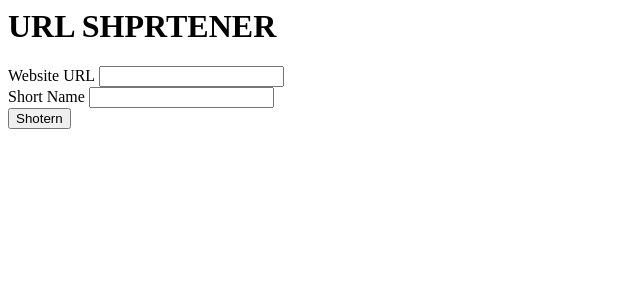
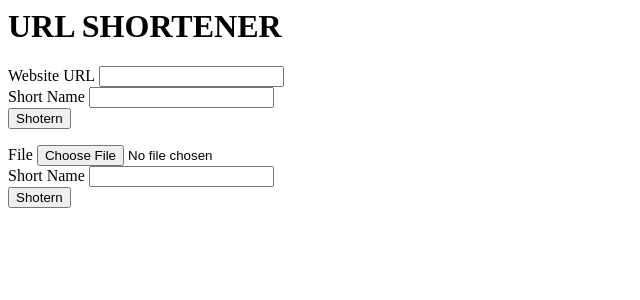
Before and after one commit to harshmangal1108/flask, a Flask app: page / in a window 1280 px wide. Shown: the top 300 px of the page, without its empty margins (0-640 px from the left). Run offline with Flask 2, Linux system fonts and the light colour scheme.

Commit message:
URL_shortener

```diff
--- a/url-shortner/app.py
+++ b/url-shortner/app.py
@@ -1,11 +1,14 @@
-from flask import Flask,render_template,request,redirect,url_for
+from flask import Flask,render_template,request,redirect,url_for,flash,abort,session
 import json
 import os.path
+from werkzeug.utils import secure_filename
 
 app = Flask(__name__)
+# This allows us to securly send messgaes back and forth to the user so that they can't see this info
+app.secret_key='hajaljhaksxakusyxajxuaydcxka'
 @app.route("/")
 def home():
-    return render_template("home.html")#name="Harsh" if to pass a variable from here to page
+    return render_template("home.html",codes=session.keys())#name="Harsh" if to pass a variable from here to page
 
 @app.route('/your-url',methods=['GET','POST'])
 def your_url():
@@ -20,12 +23,43 @@ def your_url():
                 urls=json.load(urls_file)
         # if short name or code is present redirecting to home page
         if request.form['code'] in urls.keys():
+            # flash for flask a way to display message as you move on to new web pages
+            flash('That short code is already been taken. Please enter some other.')
             return redirect(url_for('home'))
+        # Check wheather URL or string
+        if 'url' in request.form.keys():
+            urls[request.form['code']] = {'url':request.form['url']}
+        else:
+            f = request.files['file']  ## from HTML (name)
+            full_name=request.form['code']+ secure_filename(f.filename)
+            f.save('/home/harsh/Flask/url-shortner/static/user_files/'+full_name)
+            urls[request.form['code']] = {'file':full_name}
+        #urls[request.form['code']] = {'url':request.form['url']}
 
 
-        urls[request.form['code']] = {'url':request.form['url']}
         with open('urls.json','w') as url_file:
             json.dump(urls,url_file) ##saving to json
+            ##cookies for previous data
+            session[request.form['code']] = True
         return render_template("your_url.html",code=request.form['code'])#,name="Harsh")
     else :
         return redirect(url_for('home'))
+
+@app.route('/<string:code>')
+### entering shortened url and going to actual
+def redirect_to_url(code):
+    if os.path.exists('urls.json'):
+        with open('urls.json') as urls_file:
+            urls=json.load(urls_file)
+            if code in urls.keys():
+                ## checking key if file or url through iteration
+                if 'url' in urls[code].keys():
+                    return redirect(urls[code]['url'])
+                else:
+                    ## Serving static file in Flask
+                    return redirect(url_for('static',filename='user_files/'+urls[code]['file']))
+    return abort(404)
+## If some enter garbage route
+@app.errorhandler(404)
+def page_not_found(error):
+    return render_template('no_page.html'),404
--- a/url-shortner/templates/home.html
+++ b/url-shortner/templates/home.html
@@ -1,4 +1,9 @@
-<h1>URL SHPRTENER</h1>
+<h1>URL SHORTENER</h1>
+
+{% for message in get_flashed_messages()%} <!--Its jinjas own way to make for loop -->
+<h2>{{message}}</h2>
+{% endfor%} <!--Loop end line-->
+
 <form action="your-url" method="POST">
     <label for="url">Website URL</label>
     <input  type="url" name="url" value="" required>
@@ -9,3 +14,28 @@
     <input type="submit" value="Shotern">
 
 </form>
+
+<!--File uploads from user-->
+<form action="your-url" method="POST" enctype="multipart/form-data"> <!--says that this form allows to file upload-->
+    <label for="url">File</label>
+    <input  type="file" name="file" value="" required>
+    <br>
+    <label for="code">Short Name</label>
+    <input type="text" name="code" value="" required>
+    <br>
+    <input type="submit" value="Shotern">
+
+</form>
+
+<!--Cookies data displaying here-->
+{%if codes%}
+<h2>Codes Previously Created</h2>
+<ol>
+    <!-- there may be list of values previously so for loop-->
+    {%for code in codes%}
+    <a href="{{url_for('redirect_to_url',code=code)}}">
+    <li>{{code}}</li>
+    </a>
+    {%endfor%}
+</ol>
+{%endif%}
--- /dev/null
+++ b/url-shortner/templates/no_page.html
@@ -0,0 +1,3 @@
+<h1>Page not found !!</h1>
+<p>Not getting what do you want. Return to home page</p>
+<p><a href="{{ url_for('home') }}">Home</a></p>
--- a/url-shortner/urls.json
+++ b/url-shortner/urls.json
@@ -1 +1 @@
-{"gogo": {"url": "https://google.com"}, "go": {"url": "https://linkedin.com"}}
+{"hm": {"file": "hmIMG_20200108_113805.jpg"}}
```
Also changed, not shown: 1 other file.
